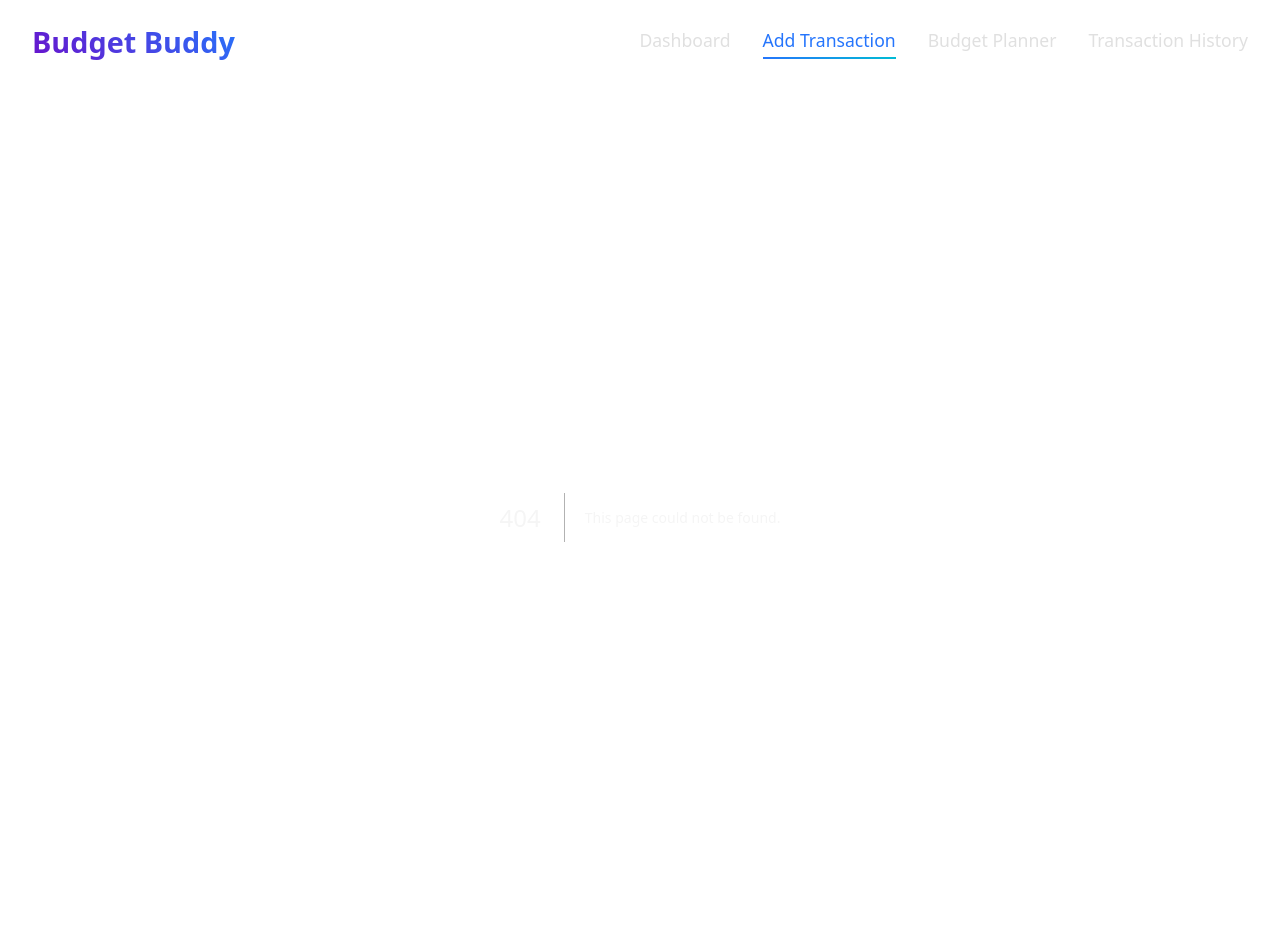
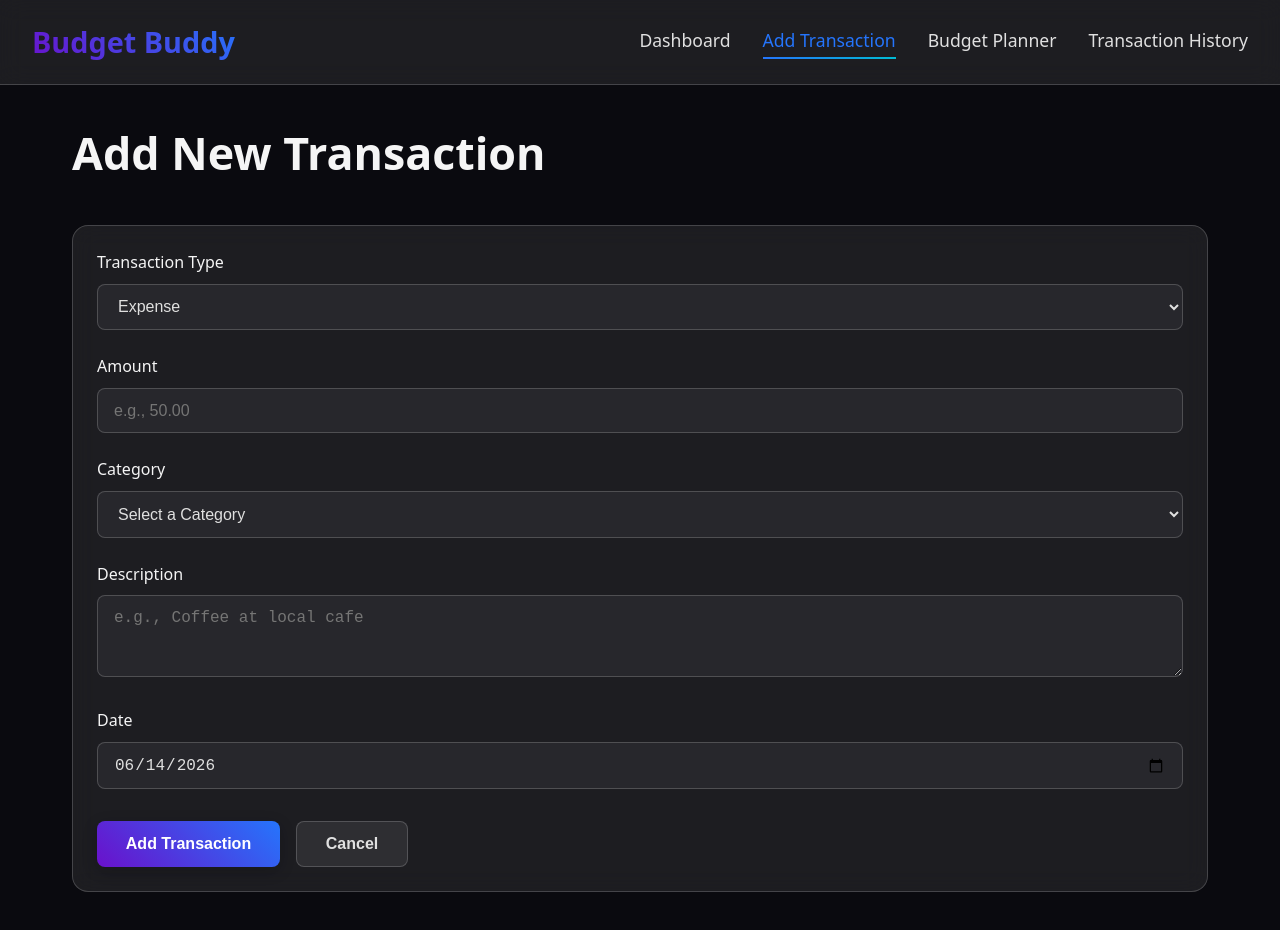
Before and after one commit to sahudevansh21/personal-budget-buddy, a Next.js app: page /add-transaction in a window 1280 px wide. Before the commit this address had no page. Shown: the top 930 px of the page. Built offline with nearby package versions, Linux system fonts and the light colour scheme.

Commit message:
Add app/add-transaction/page.js

```diff
--- /dev/null
+++ b/app/add-transaction/page.js
@@ -0,0 +1,116 @@
+'use client';
+
+import { useState } from 'react';
+import { addTransaction } from '../lib/localStorage';
+import { useRouter } from 'next/navigation';
+
+export default function AddTransaction() {
+  const router = useRouter();
+  const [type, setType] = useState('expense');
+  const [amount, setAmount] = useState('');
+  const [category, setCategory] = useState('');
+  const [description, setDescription] = useState('');
+  const [date, setDate] = useState(new Date().toISOString().split('T')[0]); // Current date
+
+  const categories = [
+    'Food', 'Transport', 'Utilities', 'Rent', 'Entertainment', 'Shopping',
+    'Health', 'Education', 'Salary', 'Freelance', 'Investments', 'Other'
+  ];
+
+  const handleSubmit = (e) => {
+    e.preventDefault();
+    if (!amount || isNaN(parseFloat(amount)) || parseFloat(amount) <= 0) {
+      alert('Please enter a valid positive amount.');
+      return;
+    }
+
+    const newTransaction = {
+      type,
+      amount: parseFloat(amount),
+      category: category || 'Uncategorized',
+      description: description || (type === 'income' ? 'Income' : 'Expense'),
+      date,
+    };
+
+    addTransaction(newTransaction);
+    alert('Transaction added successfully!');
+    router.push('/dashboard'); // Redirect to dashboard after adding
+  };
+
+  return (
+    <div className="add-transaction-container">
+      <h1>Add New Transaction</h1>
+      <form onSubmit={handleSubmit} className="glass-card">
+        <div className="form-group">
+          <label htmlFor="type">Transaction Type</label>
+          <select id="type" value={type} onChange={(e) => setType(e.target.value)}>
+            <option value="expense">Expense</option>
+            <option value="income">Income</option>
+          </select>
+        </div>
+
+        <div className="form-group">
+          <label htmlFor="amount">Amount</label>
+          <input
+            type="number"
+            id="amount"
+            value={amount}
+            onChange={(e) => setAmount(e.target.value)}
+            placeholder="e.g., 50.00"
+            min="0.01"
+            step="0.01"
+            required
+          />
+        </div>
+
+        <div className="form-group">
+          <label htmlFor="category">Category</label>
+          <select
+            id="category"
+            value={category}
+            onChange={(e) => setCategory(e.target.value)}
+            required
+          >
+            <option value="">Select a Category</option>
+            {categories.map((cat) => (
+              <option key={cat} value={cat}>
+                {cat}
+              </option>
+            ))}
+          </select>
+        </div>
+
+        <div className="form-group">
+          <label htmlFor="description">Description</label>
+          <textarea
+            id="description"
+            value={description}
+            onChange={(e) => setDescription(e.target.value)}
+            placeholder="e.g., Coffee at local cafe"
+            rows="3"
+          ></textarea>
+        </div>
+
+        <div className="form-group">
+          <label htmlFor="date">Date</label>
+          <input
+            type="date"
+            id="date"
+            value={date}
+            onChange={(e) => setDate(e.target.value)}
+            required
+          />
+        </div>
+
+        <div className="form-actions">
+          <button type="submit" className="button primary-button">
+            Add Transaction
+          </button>
+          <button type="button" className="button secondary-button" onClick={() => router.push('/dashboard')}>
+            Cancel
+          </button>
+        </div>
+      </form>
+    </div>
+  );
+}
```
